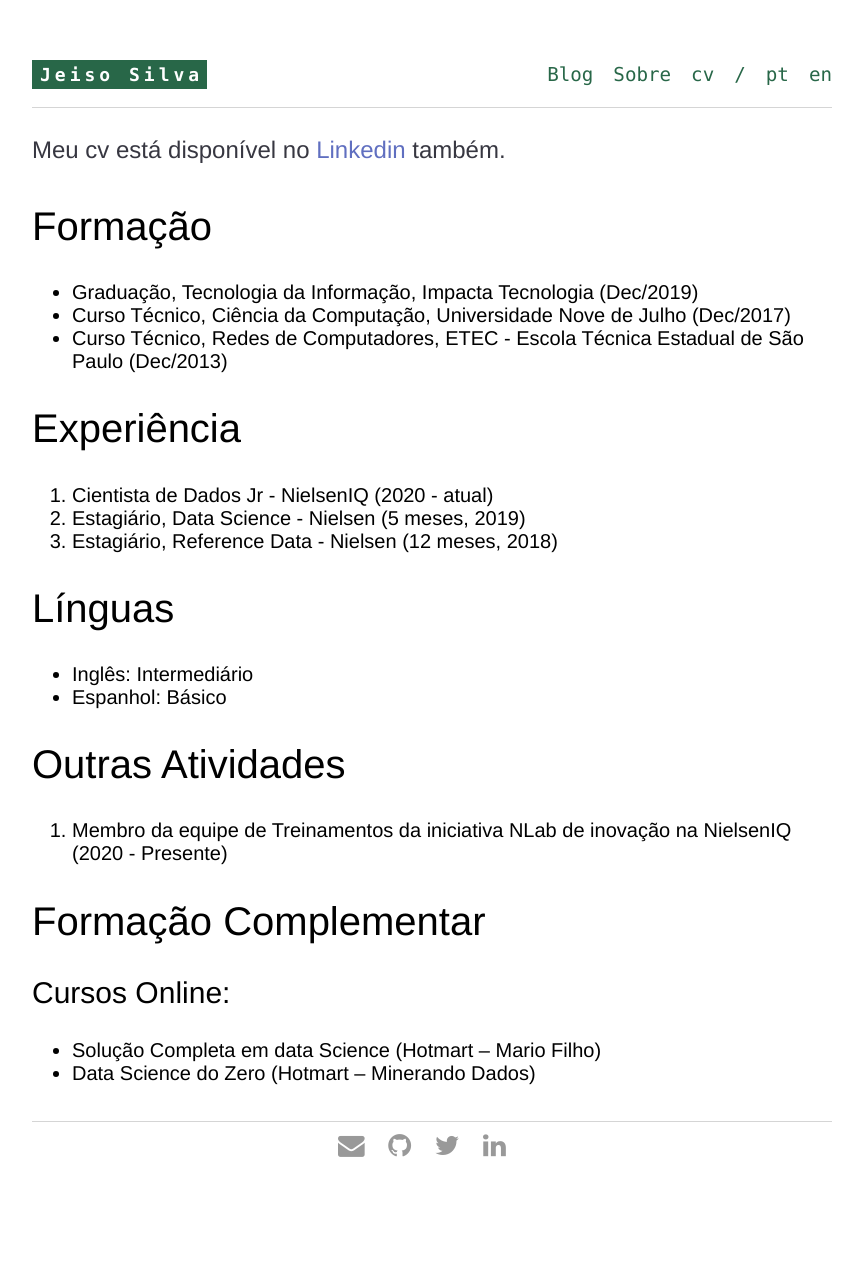
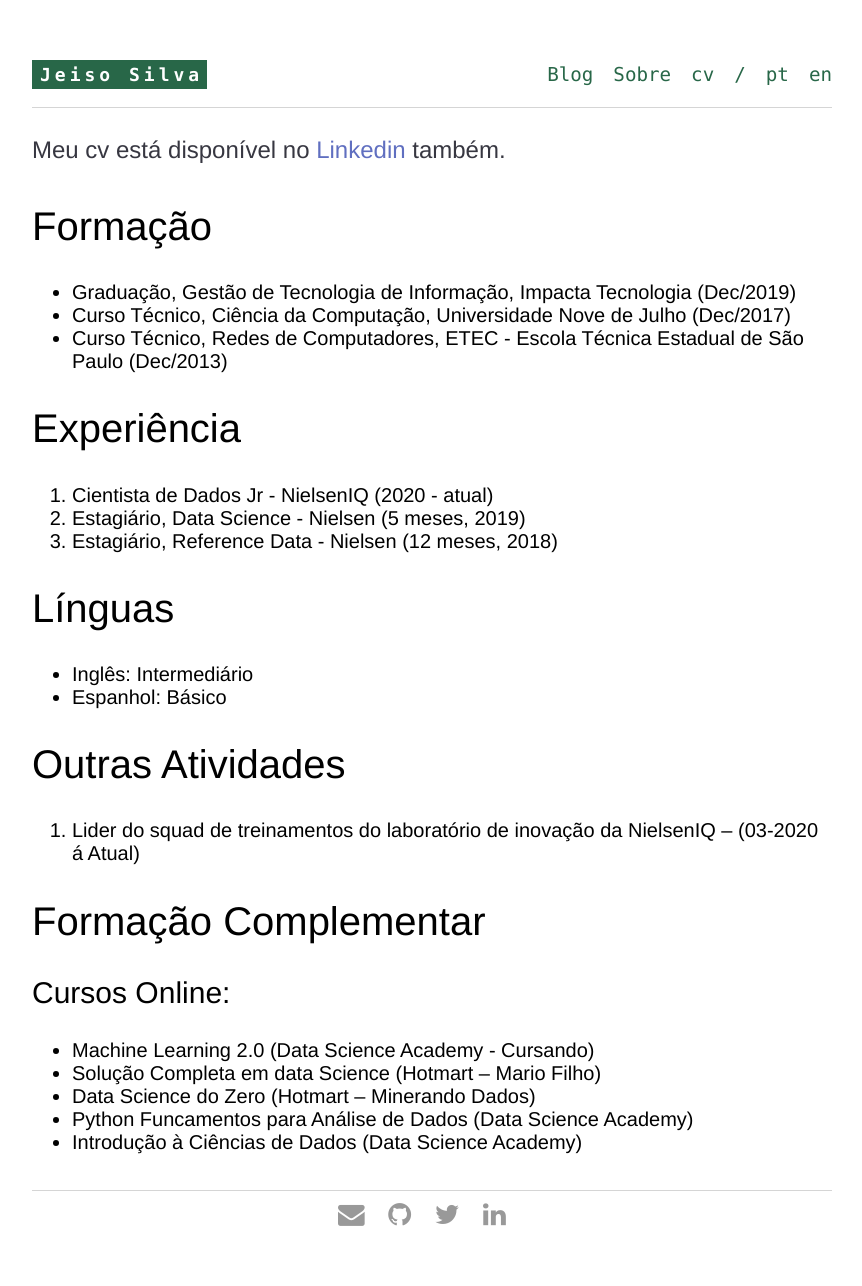
Before and after one commit to jeisosilva/jeisosilva.github.io, a Jekyll site: the page built from cv/index-pt.html, in a window 1280 px wide. Shown: the whole page, without its empty margins (208-1070 px from the left). Built offline with Jekyll 4.4.1, drawn with Linux system fonts in a browser that asks for light colours; nearby versions of some CDN libraries; before the commit the page ends 1217 px from its top, so only the background shows below that.

Commit message:
Atualizando cv pt

```diff
--- a/cv/index-pt.html
+++ b/cv/index-pt.html
@@ -4,13 +4,12 @@ title: cv
 lang: pt
 ref: cv
 ---
-
 <p>Meu cv está disponível no <a href="https://www.linkedin.com/in/jeisosilva" target="_blank">Linkedin</a> também.</p>
 
 <p>
 	<h2>Formação</h2>
 	<ul>
-	  <li>Graduação, Tecnologia da Informação, Impacta Tecnologia (Dec/2019)</li>
+	  <li>Graduação, Gestão de Tecnologia de Informação, Impacta Tecnologia (Dec/2019)</li>
 	  <li>Curso Técnico, Ciência da Computação, Universidade Nove de Julho (Dec/2017)</li>
 	  <li>Curso Técnico, Redes de Computadores, ETEC - Escola Técnica Estadual de São Paulo (Dec/2013)</li>
 	</ul>
@@ -28,14 +27,17 @@ ref: cv
 
 	<h2>Outras Atividades</h2>
 	<ol>
-	  <li>Membro da equipe de Treinamentos da iniciativa NLab de inovação na NielsenIQ (2020 - Presente)</li>
+	  <li>Lider do squad de treinamentos do laboratório de inovação da NielsenIQ – (03-2020 á Atual)</li>
 
 	</ol>
 	<h2>Formação Complementar</h2>
 	<h3>Cursos Online:</h3>
 	<ul>
+		<li>Machine Learning 2.0 (Data Science Academy - Cursando)</li>
 		<li>Solução Completa em data Science (Hotmart – Mario Filho)</li>
 		<li>Data Science do Zero (Hotmart – Minerando Dados)</li>
+		<li>Python Funcamentos para Análise de Dados (Data Science Academy)</li>
+		<li>Introdução à Ciências de Dados (Data Science Academy)</li>
 	</ul>
 	<!-- <h3>Cursos Online (MOOCs):</h3>
 	<ul>
```
Also changed, not shown: 1 other file.
